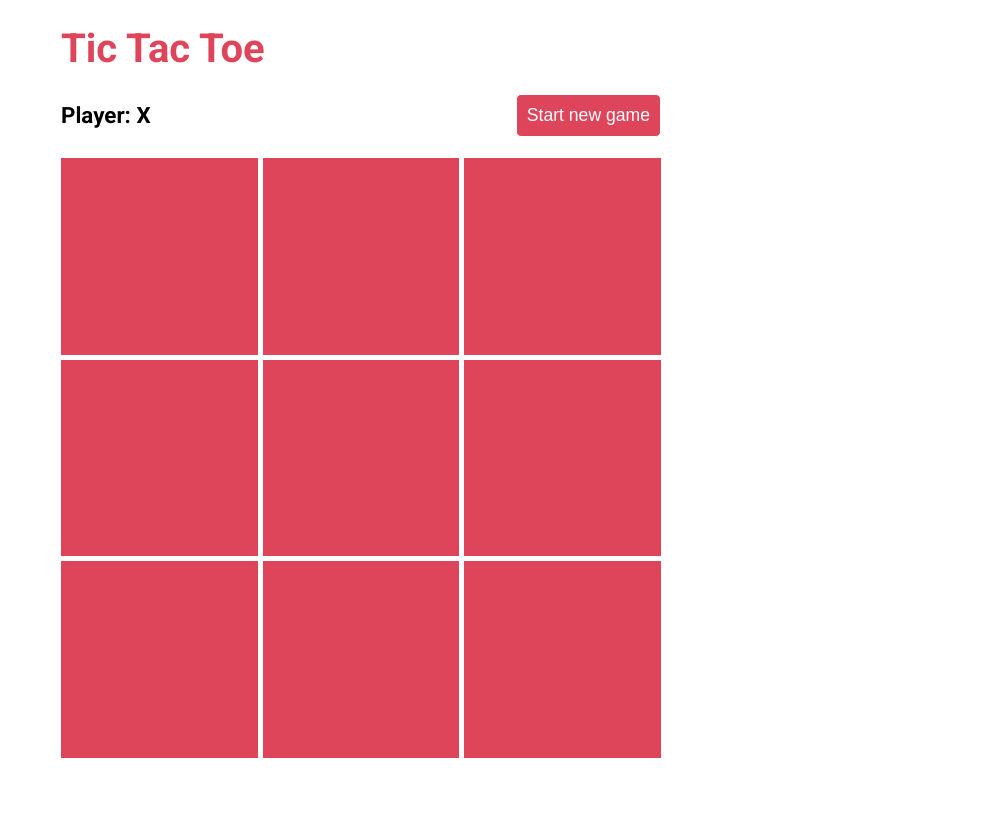
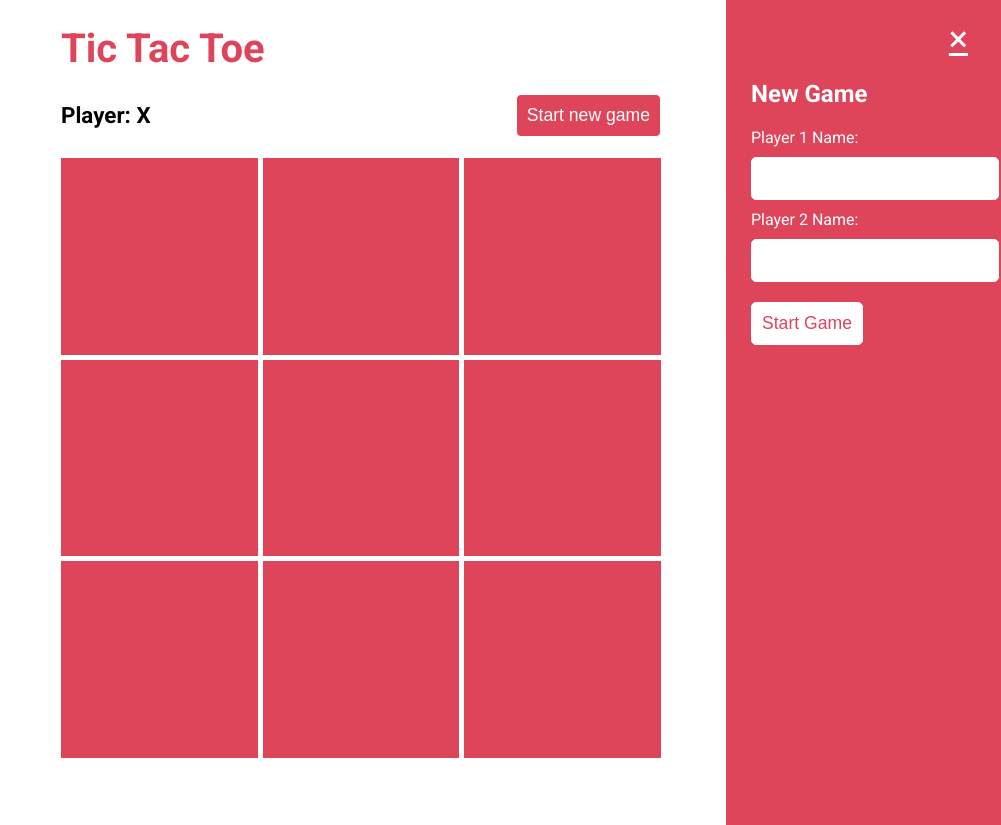
Before and after one commit to JAlblas/odin-tic-tac-toe, a plain HTML site: page index.html in a window 1280 px wide. Both pictures are taken after a click on the button "Start new game". Shown: the whole page, without its empty margins (279-1280 px from the left). Drawn offline with Linux system fonts and the light colour scheme.

Commit message:
Adds sidebar menu to replay game

```diff
--- a/css/style.css
+++ b/css/style.css
@@ -40,7 +40,8 @@ h4 {
     font-size: 1.4rem;
 }
 
-input {
+input,
+button {
     background-color: var(--bg-color);
     padding: 10px;
     border: 1px solid #FFF;
@@ -48,6 +49,12 @@ input {
     border-radius: 5px;
     font-size: 1.1rem;
     cursor: pointer;
+}
+
+button {
+    background-color: #FFF;
+    color: var(--bg-color);
+    margin-top: 10px;
 }
 
 .board {
@@ -71,3 +78,47 @@ input {
     font-size: 6rem;
     cursor: pointer;
 }
+
+.side-menu {
+    height: 100%;
+    width: 0;
+    position: fixed;
+    z-index: 1;
+    top: 0;
+    right: 0;
+    background-color: #FFF;
+    overflow-x: hidden;
+    transition: 0.5s;
+    padding-top: 60px;
+    background-color: var(--bg-color);
+    padding-left: 25px;
+    color: #FFF;
+}
+
+.side-menu a {
+    padding: 8px 8px 8px 32px;
+    font-size: 25px;
+    color: #818181;
+    display: block;
+    transition: 0.3s;
+}
+
+.side-menu input {
+    background-color: #FFF;
+    color: #000;
+    margin-top: 10px;
+    margin-bottom: 10px;
+
+}
+
+.side-menu label {
+    margin-bottom: 15px;
+}
+
+.side-menu .close-button {
+    position: absolute;
+    top: 10px;
+    right: 25px;
+    font-size: 36px;
+    color: #FFF;
+}
--- a/index.html
+++ b/index.html
@@ -20,7 +20,7 @@
         <h1>Tic Tac Toe</h1>
         <div class="header">
             <h4 class="player">Player: X</h4>
-            <input type="button" value="Start new game">
+            <input type="button" value="Start new game" id="new-game-button">
         </div>
 
         <div class="board">
@@ -34,6 +34,18 @@
             <div class="square" data-index="7"></div>
             <div class="square" data-index="8"></div>
         </div>
+
+        <div id="side-menu" class="side-menu">
+            <a href="" class="close-button">&times;</a>
+            <h2>New Game</h2>
+            <form id="player-form">
+                <label for="player1">Player 1 Name:</label>
+                <input type="text" id="player1" name="player1">
+                <label for="player2">Player 2 Name:</label>
+                <input type="text" id="player2" name="player2">
+                <button type="submit">Start Game</button>
+            </form>
+        </div>
     </div>
 </body>
 
--- a/js/script.js
+++ b/js/script.js
@@ -66,9 +66,13 @@ const GameController = (function () {
         }
     }
 
-    const startGame = () => {
+    const startGame = (players) => {
         // Reset board
         GameBoard.resetBoard();
+
+        currentPlayerIndex = 0;
+
+        DisplayController.updatePlayerUI();
 
         // Create players
         players = [createPlayer(0, "Player 1", "X"), createPlayer(1, "Player 2", "O")];
@@ -161,9 +165,43 @@ squares.forEach(square => {
     })
 });
 
+/*
 const button = document.querySelector('input');
 button.addEventListener("click", () => {
     GameBoard.resetBoard();
 })
+*/
+
+
+document.querySelector('#new-game-button').addEventListener('click', function () {
+    console.log("GI")
+    document.querySelector('#side-menu').style.width = '250px';
+});
+
+document.querySelector('.close-button').addEventListener('click', function () {
+    document.getElementById('side-menu').style.width = '0';
+});
+/*
+window.addEventListener('click', function (event) {
+    if (event.target !== document.getElementById('side-menu') && event.target !== document.getElementById('new-game-btn')) {
+        document.getElementById('side-menu').style.width = '0';
+    }
+});
+*/
+document.getElementById('player-form').addEventListener('submit', function (event) {
+    event.preventDefault();
+    const player1 = document.getElementById('player1').value;
+    const player2 = document.getElementById('player2').value;
+
+
+    alert(`Starting game between ${player1} and ${player2}`);
+    document.getElementById('side-menu').style.width = '0';
+
+
+    // Add player names
+    GameController.startGame();
+});
+
+
 
 GameController.startGame();
```
